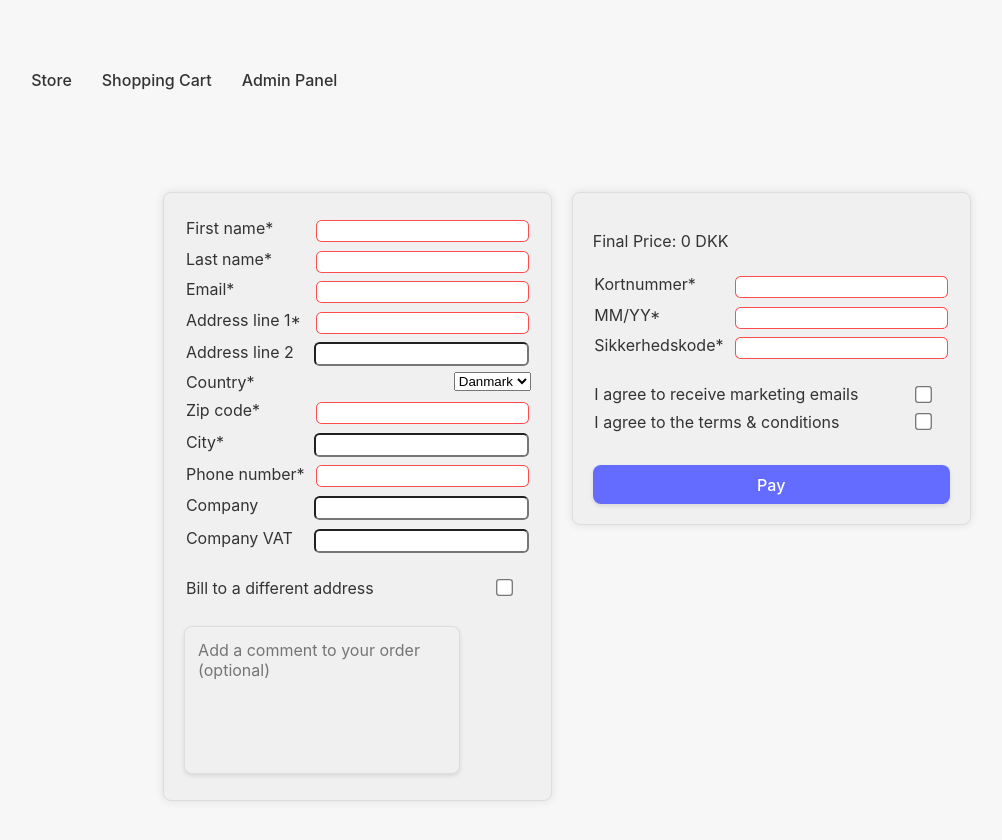
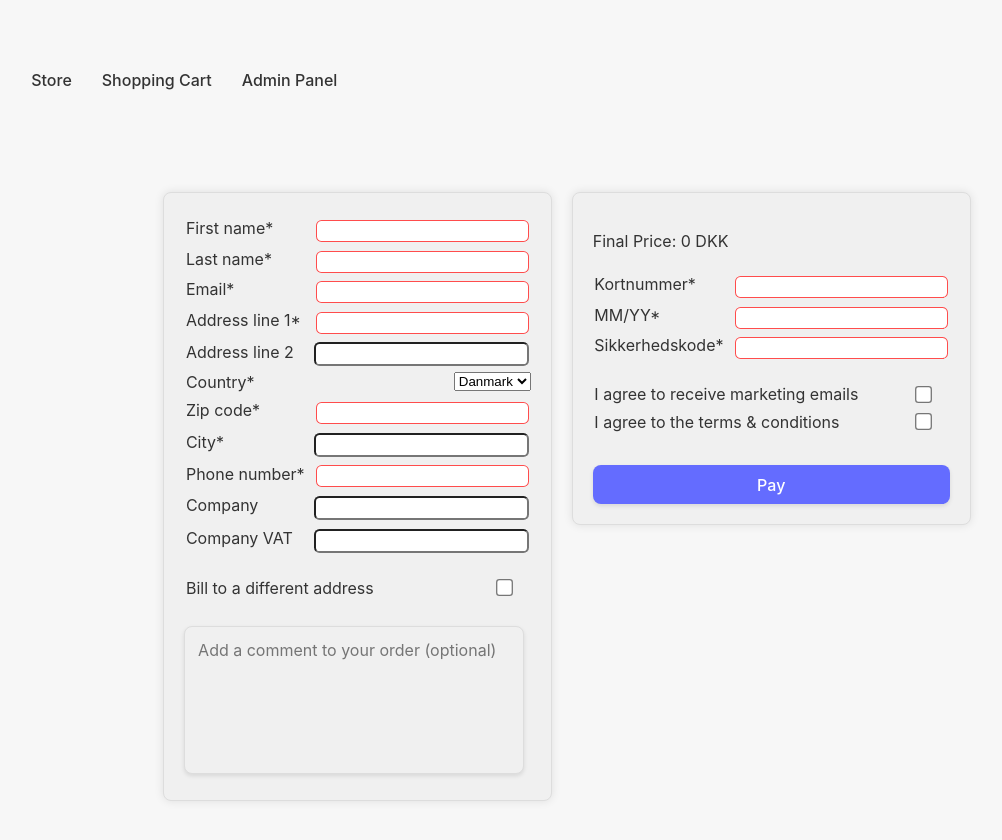
Before and after one commit to SiGoldbach/FrontendWebShop9, a React (Vite) app: page /checkout in a window 1280 px wide. Shown: the top 840 px of the page, without its empty margins (73-1075 px from the left). Built offline with nearby package versions, Linux system fonts and the light colour scheme; no server answers.

Commit message:
fixed the comment boxes size

```diff
--- a/src/Pages/index.css
+++ b/src/Pages/index.css
@@ -603,6 +603,10 @@ input[type="text"] {border-radius: var(--radius-inputs); margin-top: 7px;}
 input[type="email"] {border-radius: var(--radius-inputs); margin-top: 7px;}
 input[type="number"] {border-radius: var(--radius-inputs); margin-top: 7px;}
 
+.comment-container {
+  width: 90%;
+}
+
 .comment-textarea {
   resize: none;
   width: 100%;
```
